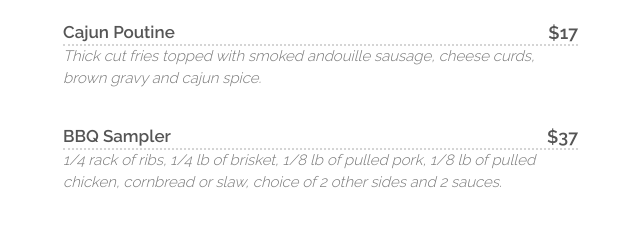
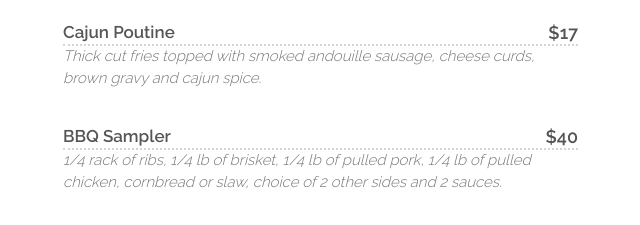
Before and after one commit to beard-bros-bbq/website, a plain HTML site: page index.html in a window 1280 px wide. Shown: the part 3300-3525 px from the top of the page, 612-1252 px from the left. Drawn offline with Linux system fonts and the light colour scheme.

Commit message:
Update index.html

```diff
--- a/index.html
+++ b/index.html
@@ -253,8 +253,8 @@
           </div>
           <div class="menu-item">
             <div class="menu-item-name"> BBQ Sampler </div>
-            <div class="menu-item-price"> $37 </div>
-            <div class="menu-item-description"> 1/4 rack of ribs, 1/4 lb of brisket, 1/8 lb of pulled pork, 1/8 lb of pulled chicken, cornbread or slaw, choice of 2 other sides and 2 sauces. </div>
+            <div class="menu-item-price"> $40 </div>
+            <div class="menu-item-description"> 1/4 rack of ribs, 1/4 lb of brisket, 1/4 lb of pulled pork, 1/4 lb of pulled chicken, cornbread or slaw, choice of 2 other sides and 2 sauces. </div>
           </div>
           <div class="menu-item">
             <div class="menu-item-name"> Fish Fry </div>
```
